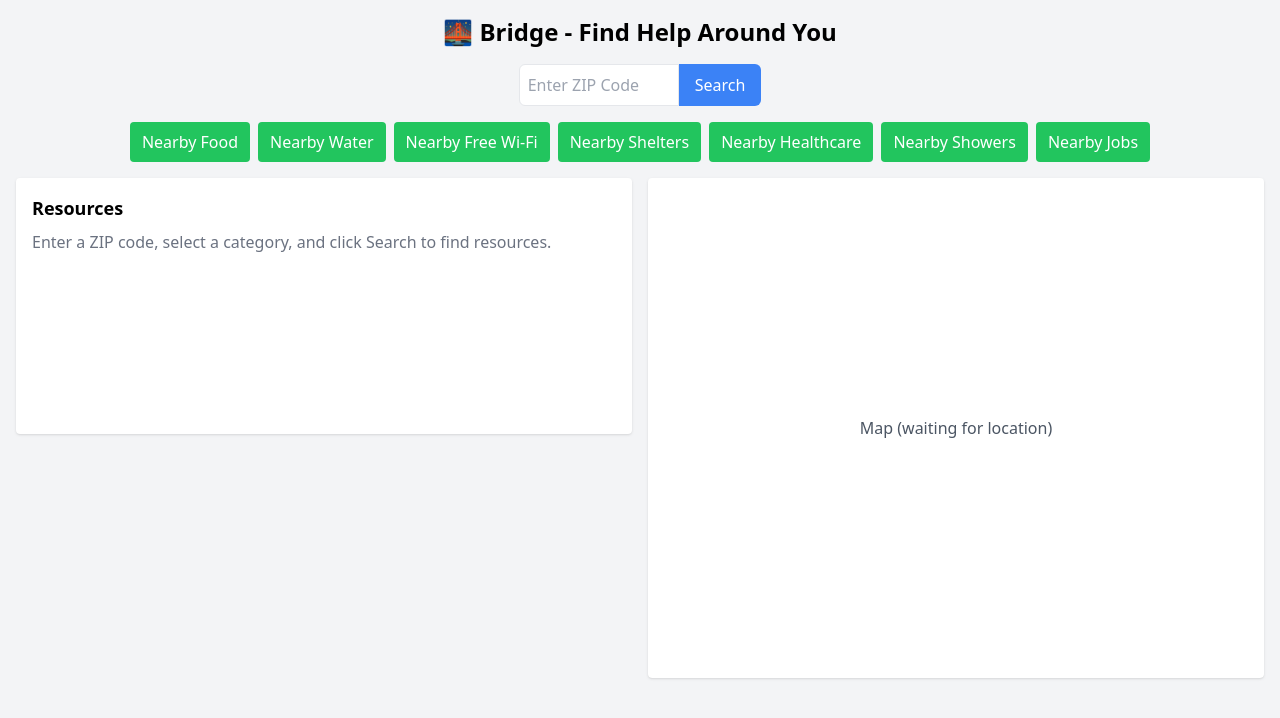
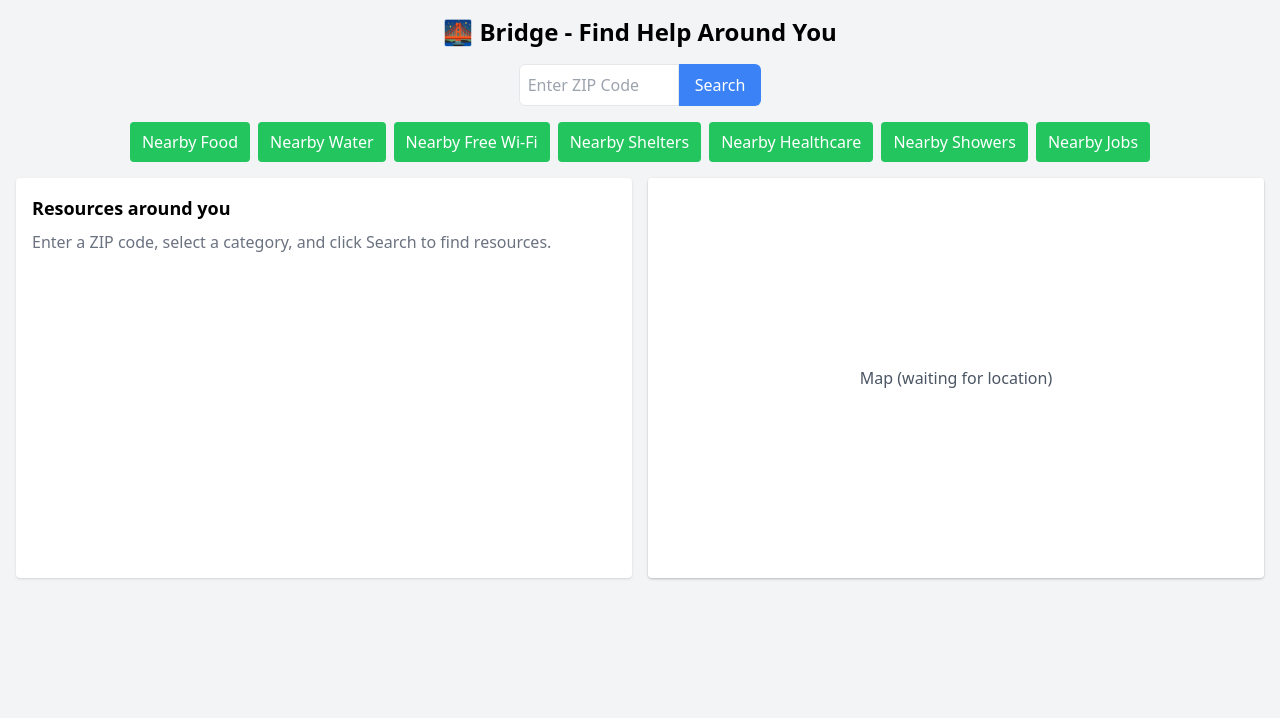
Before and after one commit to minggangli1030/aidway-frontend, a React (Create React App) app: page / in a window 1280 px wide. Shown: the top 718 px of the page. Built offline with nearby package versions, Linux system fonts and the light colour scheme.

Commit message:
Fixed size

```diff
--- a/src/App.js
+++ b/src/App.js
@@ -75,14 +75,16 @@ const App = () => {
 
       <div className="grid grid-cols-1 md:grid-cols-2 gap-4 mt-4">
         {/* Left: resource list (handles its own fetch) */}
-        <ResourceList
-          zip={zip}
-          category={category}
-          searchTrigger={searchTrigger}
-        />
+        <div className="bg-white rounded shadow overflow-y-auto h-[400px]">
+          <ResourceList
+            zip={zip}
+            category={category}
+            searchTrigger={searchTrigger}
+          />
+        </div>
 
         {/* Right: map view (only uses geocode results) */}
-        <div className="bg-white rounded shadow overflow-hidden" style={{ height: '500px' }}>
+        <div className="bg-white rounded shadow h-[400px]">
           <MapView center={center} places={places} />
         </div>
       </div>
--- a/src/components/ResourceList.js
+++ b/src/components/ResourceList.js
@@ -42,15 +42,15 @@ const ResourceList = ({ zip, category, searchTrigger }) => {
     if (loading) {
       return (
         <div className="bg-white rounded shadow p-4">
-          <h2 className="text-lg font-semibold mb-2">Resources</h2>
+          <h2 className="text-lg font-semibold mb-2">Resources around you</h2>
           <p>Loading...</p>
         </div>
       );
     }
 
     return (
-      <div className="bg-white rounded shadow p-4 overflow-auto max-h-64">
-        <h2 className="text-lg font-semibold mb-2">Resources</h2>
+      <div className="bg-white rounded shadow p-4 flex flex-col overflow-auto h-full">
+        <h2 className="text-lg font-semibold mb-2">Resources around you</h2>
 
         {error && (
           <div className="text-red-600 mb-2">{error}</div>
```
